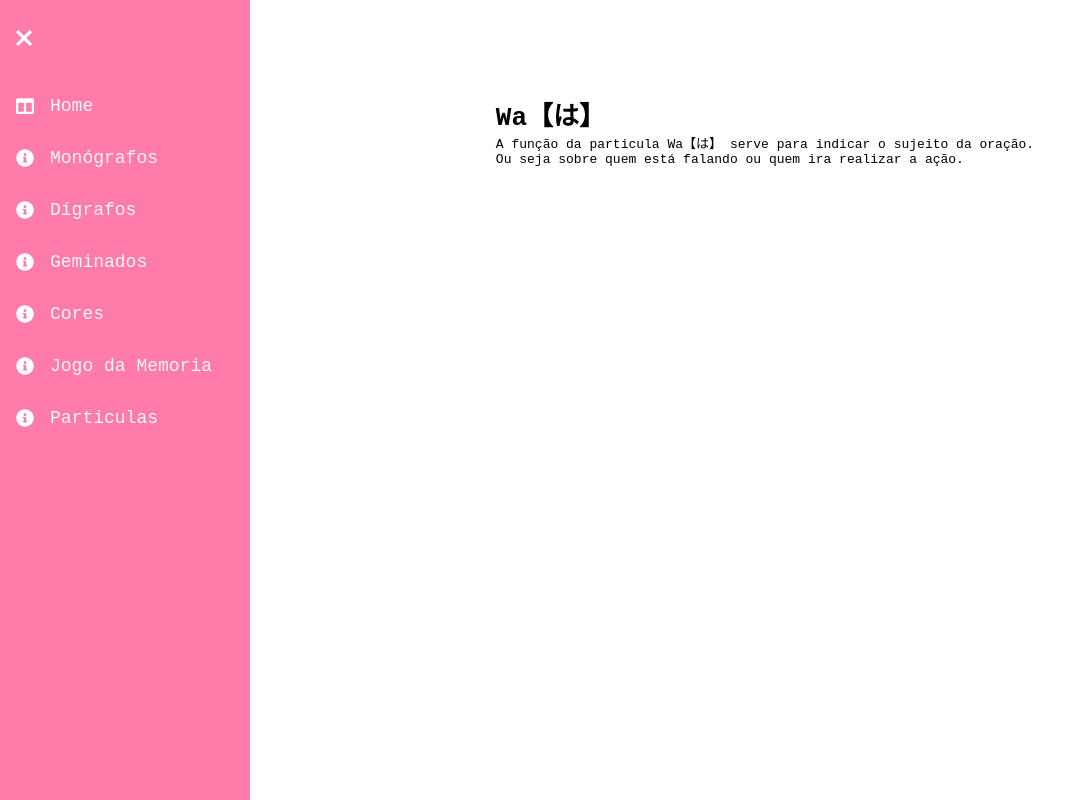
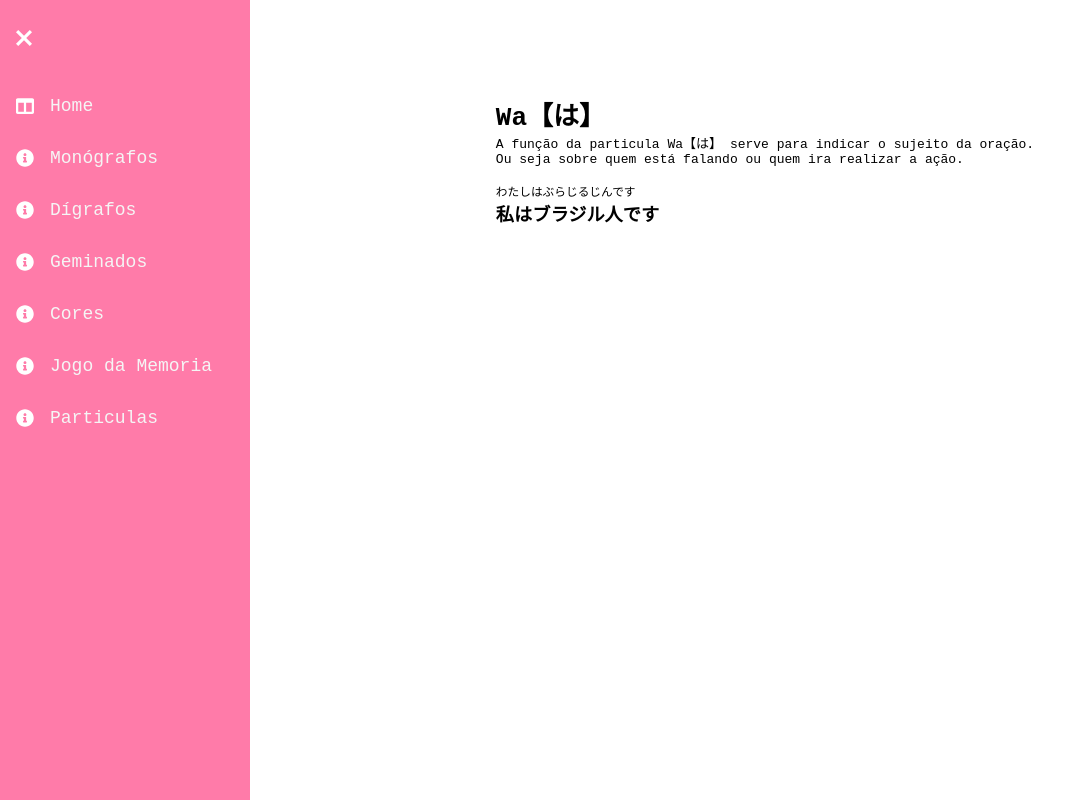
Before and after one commit to deborafsm/nihongo-san, a React (Create React App) app in the folder my-app/: page /particula in a window 1280 px wide. Shown: the whole page, without its empty margins (0-1078 px from the left). Built offline with nearby package versions, Linux system fonts and the light colour scheme.

Commit message:
create: Dialog

```diff
--- a/my-app/src/components/Dialog/index.jsx
+++ b/my-app/src/components/Dialog/index.jsx
@@ -1,10 +1,16 @@
 import React, { useState } from "react";
-
-function Dialog() {
+import style from "./style.css";
+function Dialog(props) {
   return (
     <>
-      <div>
-        <h1>Wa【は】</h1>
+    <br />
+      <div className="frase-style">
+        <div className="frase-style-hiragana">
+          {/* <p>わたしはぶらじるじんです</p> */}
+          <p>{props.text}</p>
+        </div>
+        {/* <p>私はブラジル人です</p> */}
+        <p>{props.fraseh}</p>
       </div>
     </>
   );
--- /dev/null
+++ b/my-app/src/components/Dialog/style.css
@@ -0,0 +1,8 @@
+.frase-style p{
+    font-size: 1.4em;
+    font-weight: 900;
+}
+.frase-style-hiragana p{
+    font-size: 0.9em;
+    font-weight: 100;
+}
--- a/my-app/src/pages/Particulas.jsx
+++ b/my-app/src/pages/Particulas.jsx
@@ -1,3 +1,4 @@
+import Dialog from "../components/Dialog";
 function Particulas() {
   return (
     <>
@@ -9,6 +10,7 @@ function Particulas() {
           Ou seja sobre quem está falando ou quem ira realizar a ação.
         </p>
       </div>
+      <Dialog text="わたしはぶらじるじんです" fraseh="私はブラジル人です" />
     </>
   );
 }
```
